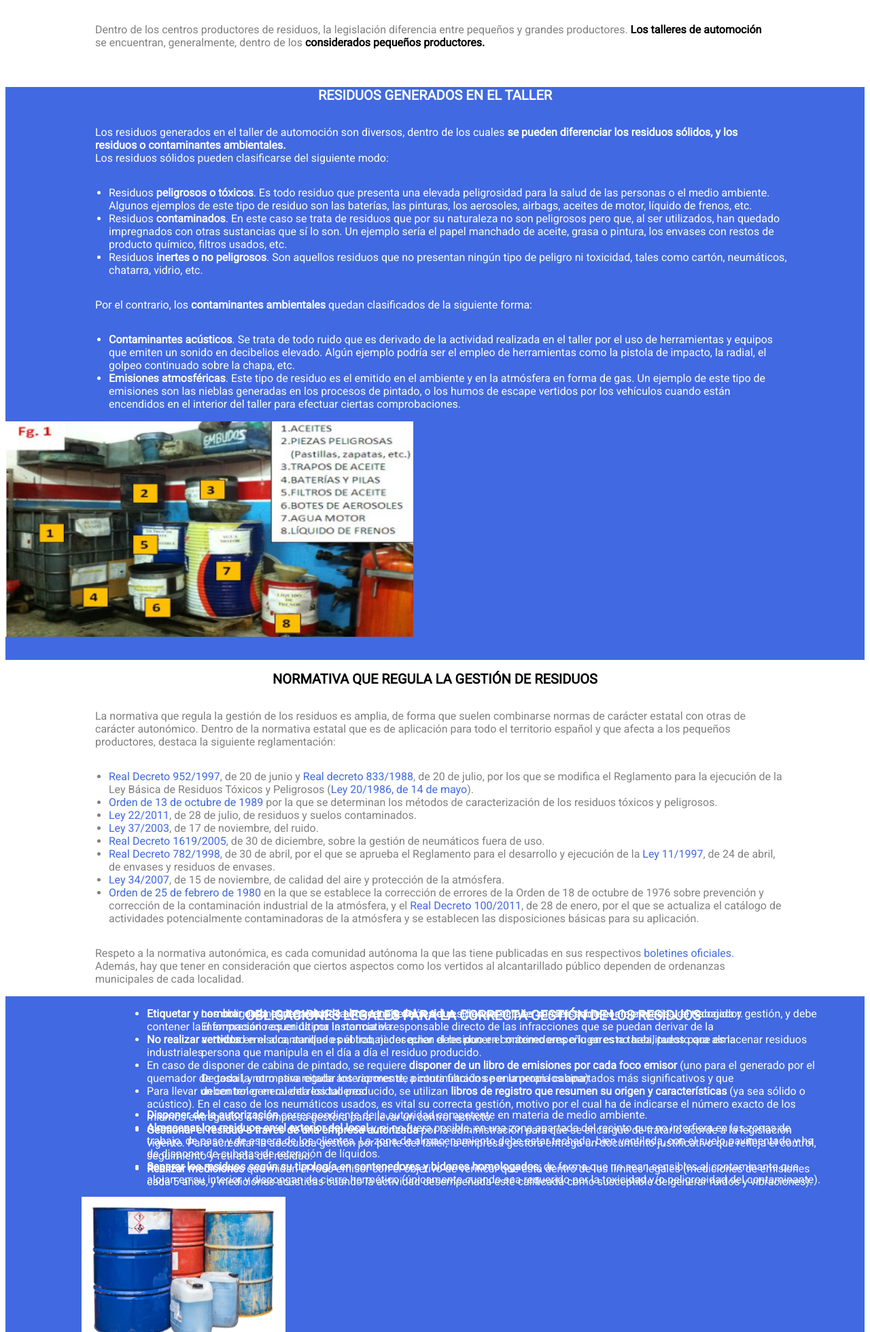
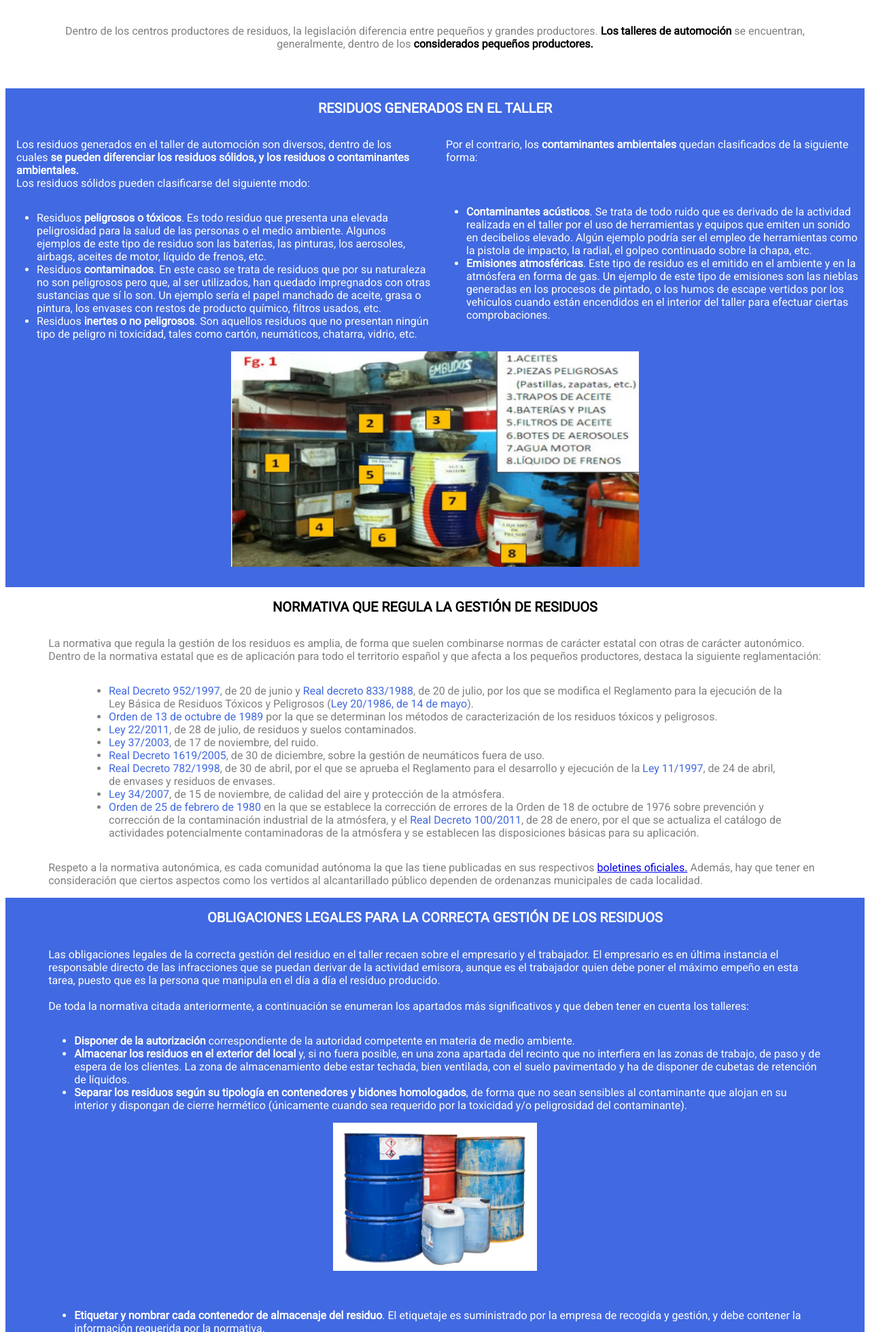
Before and after one commit to darkbazory/RETO2, a plain HTML site: page Hojas HTML/RESIDUOS.html in a window 1280 px wide. Shown: the part 840-2800 px from the top of the page at 68% size. Drawn offline with Linux system fonts and the light colour scheme.

Commit message:
residuos sonia

```diff
--- a/Hojas CSS/CSS_Residuos.css
+++ b/Hojas CSS/CSS_Residuos.css
@@ -9,7 +9,7 @@
      color: black;
  }
 
-.introduccion {
+#introduccion {
     display: grid;
 }
 
@@ -17,13 +17,13 @@
     justify-self: center;
 }
 
-.p_intro {
+#introduccion > div p {
     color: gray;
     width: 300px;
     text-align: center;
 }
 
-.imagen {
+#introduccion div {
     display: grid;
     justify-content: center;
     margin-bottom: 40px;
@@ -36,30 +36,27 @@
 
 /*--------- Residuos taller -----------*/
 
- .residuos_taller {
+ #residuos_taller {
     background-color: royalblue;
     display: grid;
 }
 
-.residuos_taller h2 {
+#residuos_taller h2 {
     color: white;
 }
 
-.re_solidos {
+#residuos_taller div{
     display: grid;
 }
 
-.residuos_taller p {
+
+#residuos_taller p {
     color: white;
     width: 300px;
     justify-self: center;
 }
 
-.re_ambientales {
-    display: grid;
-}
-
-.li_re {
+#residuos_taller > div li{
     width: 280px;
     justify-self: center;
     color: white;
@@ -72,11 +69,11 @@
 }
 
 /*------------Normativa---------*/
-.normativa {
+#normativa {
     display: grid;
 }
 
-.normativa p {
+#normativa p {
     justify-self: center;
     width: 300px;
     color: gray;
@@ -86,35 +83,41 @@
     color: gray;
 }
 
-.a_color{ /*le damos color a los enlaces */
+.ul_nor a{ /*le damos color a los enlaces */
     text-decoration: none;
     color:royalblue;
 }
 
-.a_color:hover {
+.ul_nor a:hover {
     color: darksalmon;
     text-decoration: underline;
 }
 
 
  /*----------- Obligaciones ----------*/
-.obligaciones {
+#obligaciones {
     background-color: royalblue;
     display: grid;
 }
 
-.area1 {
+#obligaciones div {
     display: grid;
 }
 
-.obligaciones h2 {
+#obligaciones > div p {
+    color: white;
+    width: 300px;
+    justify-self: center;
+}
+
+#obligaciones > div li {
+    width: 280px;
+    justify-self: center;
     color: white;
 }
 
-.area1 p {
+#obligaciones h2 {
     color: white;
-    width: 300px;
-    justify-self: center;
 }
 
 .img_res {
@@ -124,16 +127,16 @@
 
 /*-------- Tipo Residuos --------*/
 
-.tipos {
+#tipos {
     display: grid;
 }
 
-.tl_residuos {
+#tl_residuos {
     justify-self: center;
 }
 
 /* CSS Tabla distintos residuos */
-.tl_residuos th{ /* le damos un estilo a la cabecera para diferenciar del cuerpo */
+#tl_residuos th{ /* le damos un estilo a la cabecera para diferenciar del cuerpo */
     padding: 5px;
     font-size: 16px;
     background-color: #83aec0;
@@ -154,7 +157,7 @@
     text-transform: uppercase;
 }
 
-.tl_residuos td {
+#tl_residuos td {
     background-image: url(../Imagenes/fondo_tr01.png);
     background-position: left top;
     font-size: 15px;
@@ -175,16 +178,16 @@
 /*-------------------------------------------version tablet------------------------------------*/
 @media (min-width:600px){
 
-    .introduccion {
+    #introduccion {
         display: grid;
         grid-template-areas: "a b";
     }
 
-    .grid_1 {
+    #grid_1 {
         grid-area: a;
     }
 
-    .imagen {
+    #imagen {
         grid-area: b;
     }
 
@@ -192,36 +195,34 @@
         margin-top: 70px;
     }
 
-    .p_intro {
-        text-align: left;
-    }
-
  /*--------- Residuos taller -----------*/
-    .residuos_taller {
+    #residuos_taller {
         grid-template-areas: "h2 h2"
                              "a b"
                              "c c" ;
     }
 
-    .residuos_taller h2{
+    #residuos_taller h2{
         grid-area: h2;
     }
 
-    .re_solidos {
+    #re_solidos {
         grid-area: a;
     }
 
-    .re_ambientales {
+    #re_ambientales {
         grid-area: b;
     }
-     .img_residuos {
+
+    .img_residuos {
          grid-area: c;
          width: 600px;
     }
 
 /*--------- Normativa -----------*/
-    .normativa p{
-        width: 650px;
+    #normativa p  {
+        text-align: left;
+        width: 90%;
     }
 
     .ul_nor {
@@ -230,20 +231,20 @@
 
 /*--------- Obligaciones--------*/
 
-    .obligaciones {
+    #obligaciones {
         grid-template-areas: "h2 h2"
                               "a  b"  ;
     }
 
-    .obligaciones h2 {
+    #obligaciones h2 {
         grid-area: h2;
     }
 
-    .area1 {
+    #area1 {
         grid-area: a;
     }
 
-    .area2 {
+    #area2 {
         grid-area: b;
     }
 
@@ -260,18 +261,19 @@
         width: 1000px;
     }
 
-    .introduccion {
+    #introduccion {
         display: list-item;
+    }
+
+    #introduccion > div p {
+        width: 90%;
+        justify-self: center;
     }
 
     .grid_1 {
         display: grid;
     }
 
-    .p_intro {
-        width: 1000px;
-        justify-self: center;
-    }
 
     .img_intro {
         width: 600px;
@@ -285,41 +287,23 @@
         display: list-item;
     }
 
-    .re_solidos {
-        display: grid;
+    #residuos_taller p {
+        width: 600px;
     }
 
-    .re_solidos p{
-        justify-self: center;
-        width: 1000px;
-    }
-
-    .re_ambientales p {
-        width: 1000px;
-
+    #residuos_taller > div li{
+        width: 580px;
     }
 
     .ul_re {
         display: grid;
     }
 
-    .li_re {
-        width: 1000px;
-        justify-self: center;
-    }
-
     .img_residuos {
         justify-self: center;
     }
 
-
-
-
 /*--------- Normativa -----------*/
-    .normativa p{
-        width: 1000px;
-    }
-
     .ul_nor {
         width: 1000px;
         justify-self: center;
@@ -327,23 +311,42 @@
 
 /*-------- Obligaciones -----------*/
 
-    .obligaciones {
-        grid-template-areas: none;
-
+    #obligaciones {
+        display: flex; /* Utilizamos flex para ponerlo en una columna*/
+        flex-direction: column;
     }
 
-    .obligaciones p {
-        width: 800px;
-    }
-    .area1 {
-        display: inline-block;
+    #obligaciones > div p {
+        width: 90%;
     }
 
-    .area2 {
-        display: inline-block;
+    #obligaciones > div li {
+        width: 90%;
+    }
+
+    #obligaciones h2 {
+        grid-area: none;
+    }
+
+    #area1 {
+        grid-area: none;
+    }
+
+    #area2 {
+        grid-area: none;
     }
 
 
 
 
+
+
+
+
+
+
+
+
+
+
 }
--- a/Hojas HTML/RESIDUOS.html
+++ b/Hojas HTML/RESIDUOS.html
@@ -47,11 +47,11 @@
         </div>
     </header>
     <!-------------------- Fin Barra de Navegacion-------------------------------->
-    <section class="residuos">
+    <section>
         <h2>CÓMO SE GESTIONAN LOS RESIDUOS EN EL TALLER</h2>
-        <Article class="introduccion">
-            <div class="grid_1">
-                <p class="p_intro">
+        <Article id="introduccion">
+            <div id="grid_1">
+                <p>
                     La globalización mundial ha hecho que exista una mayor divulgación
                     de los problemas medioambientales que ha sufrido nuestro planeta a
                     lo largo de los tiempos. A su vez, esta divulgación se ha traducido
@@ -63,7 +63,7 @@
                     su separación para el reciclado, forma parte de las responsabilidades
                     diarias de muchos ciudadanos.
                 </p>
-                <p class="p_intro">
+                <p>
                     El sector industrial, y en concreto los talleres de automoción,
                     son considerados por la reglamentación actual como productores
                     de residuos, algunos de los cuales, además, son clasificados como
@@ -73,9 +73,9 @@
                     sobre el medio ambiente.
                 </p>
             </div>
-            <div class="imagen">
+            <div id="imagen">
                 <img class="img_intro" src="../Imagenes/Resi_690x460.jpg">
-                <p class="p_intro">
+                <p>
                     Dentro de los centros productores de residuos,
                     la legislación diferencia entre pequeños y grandes productores.
                     <span><strong>Los talleres de automoción</strong></span> se encuentran, generalmente, dentro
@@ -84,9 +84,9 @@
             </div>
         </Article>
         <!----------- Sección residuos de taller------------------------->
-        <article class="residuos_taller">
+        <article id="residuos_taller">
             <h2>Residuos generados en el taller</h2>
-            <div class="re_solidos">
+            <div id="re_solidos">
                 <p>
                     Los residuos generados en el taller de automoción son diversos,
                     dentro de los cuales <strong>se pueden diferenciar los residuos sólidos,
@@ -95,33 +95,33 @@
                     Los residuos sólidos pueden clasificarse del siguiente modo:
                 </p>
                 <ul class="ul_re">
-                    <li class="li_re">Residuos <strong>peligrosos o tóxicos</strong>. Es todo residuo
+                    <li>Residuos <strong>peligrosos o tóxicos</strong>. Es todo residuo
                         que presenta una elevada peligrosidad para la salud de las
                         personas o el medio ambiente. Algunos ejemplos de este tipo
                         de residuo son las baterías, las pinturas, los aerosoles,
                         airbags, aceites de motor, líquido de frenos, etc.</li>
-                    <li class="li_re">Residuos <strong>contaminados</strong>. En este caso se trata
+                    <li>Residuos <strong>contaminados</strong>. En este caso se trata
                         de residuos que por su naturaleza no son peligrosos pero que,
                         al ser utilizados, han quedado impregnados con otras sustancias
                         que sí lo son. Un ejemplo sería el papel manchado de aceite,
                         grasa o pintura, los envases con restos de producto químico,
                         filtros usados, etc.</li>
-                    <li class="li_re">Residuos <strong>inertes o no peligrosos</strong>. Son aquellos
+                    <li>Residuos <strong>inertes o no peligrosos</strong>. Son aquellos
                         residuos que no presentan ningún tipo de peligro ni toxicidad,
                         tales como cartón, neumáticos, chatarra, vidrio, etc.</li>
                 </ul>
             </div>
-            <div class="re_ambientales">
+            <div id="re_ambientales">
                 <p>Por el contrario, los <strong>contaminantes ambientales</strong> quedan clasificados
                     de la siguiente forma:</p>
                 <ul class="ul_left">
-                    <li class="li_re"><strong>Contaminantes acústicos</strong>. Se trata de todo ruido
+                    <li><strong>Contaminantes acústicos</strong>. Se trata de todo ruido
                         que es derivado de la actividad realizada en el taller por el
                         uso de herramientas y equipos que emiten un sonido en
                         decibelios elevado. Algún ejemplo podría ser el empleo de
                         herramientas como la pistola de impacto, la radial, el golpeo
                         continuado sobre la chapa, etc.</li>
-                    <li class="li_re"><strong>Emisiones atmosféricas</strong>. Este tipo de residuo es
+                    <li><strong>Emisiones atmosféricas</strong>. Este tipo de residuo es
                         el emitido en el ambiente y en la atmósfera en forma de gas.
                         Un ejemplo de este tipo de emisiones son las nieblas generadas
                         en los procesos de pintado, o los humos de escape vertidos por
@@ -132,7 +132,7 @@
             <img class="img_residuos" src="../Imagenes/residuos01.png">
         </article>
         <!--------------------------Normativa------------------------------>
-        <article class="normativa">
+        <article id="normativa">
             <h2>Normativa que regula la gestión de residuos</h2>
             <p>
                 La normativa que regula la gestión de los residuos es amplia,
@@ -143,56 +143,58 @@
             </p>
             <ul class="ul_nor">
                 <!--Usamos el atributo target black para abrir el enlace en una pestaña nueva-->
-                <li><a class="a_color" href=https://www.boe.es/buscar/doc.php?id=BOE-A-1997-14934 target="_blank">Real
+                <li><a href=https://www.boe.es/buscar/doc.php?id=BOE-A-1997-14934 target="_blank">Real
                         Decreto 952/1997</a>,
-                    de 20 de junio y <a class="a_color" href=https://www.boe.es/buscar/doc.php?id=BOE-A-1988-18848
-                        target="_blank">Real decreto 833/1988</a>,
+                    de 20 de junio y <a href=https://www.boe.es/buscar/doc.php?id=BOE-A-1988-18848 target="_blank">Real
+                        decreto 833/1988</a>,
                     de 20 de julio, por los que se modifica
                     el Reglamento para la ejecución de la Ley Básica de Residuos
-                    Tóxicos y Peligrosos (<a class="a_color" href=https://www.boe.es/buscar/doc.php?id=BOE-A-1986-12192
+                    Tóxicos y Peligrosos (<a href=https://www.boe.es/buscar/doc.php?id=BOE-A-1986-12192
                         target="_blank">Ley 20/1986, de 14 de mayo</a>).</li>
 
-                <li><a class="a_color" href=https://www.boe.es/buscar/doc.php?id=BOE-A-1989-26488 target="_blank">Orden
+                <li><a href=https://www.boe.es/buscar/doc.php?id=BOE-A-1989-26488 target="_blank">Orden
                         de 13 de octubre de 1989</a>
                     por la que se determinan los métodos de caracterización de los residuos tóxicos y peligrosos.</li>
 
-                <li><a class="a_color" href=https://www.boe.es/buscar/doc.php?id=BOE-A-2011-13046 target="_blank">Ley
+                <li><a href=https://www.boe.es/buscar/doc.php?id=BOE-A-2011-13046 target="_blank">Ley
                         22/2011</a>,
                     de 28 de julio, de residuos y suelos contaminados.</li>
 
-                <li><a class="a_color" href=https://www.boe.es/buscar/act.php?id=BOE-A-2003-20976 target="_blank">Ley
+                <li><a href=https://www.boe.es/buscar/act.php?id=BOE-A-2003-20976 target="_blank">Ley
                         37/2003</a>,
                     de 17 de noviembre, del ruido.</li>
 
-                <li><a class="a_color" href=https://www.boe.es/buscar/doc.php?id=BOE-A-2006-41 target="_blank">Real
+                <li><a href=https://www.boe.es/buscar/doc.php?id=BOE-A-2006-41 target="_blank">Real
                         Decreto 1619/2005</a>,
                     de 30 de diciembre, sobre la gestión de neumáticos fuera de uso.</li>
 
-                <li><a class="a_color" href=https://www.boe.es/buscar/doc.php?id=BOE-A-1998-10214 target="_blank">Real
+                <li><a href=https://www.boe.es/buscar/doc.php?id=BOE-A-1998-10214 target="_blank">Real
                         Decreto 782/1998</a>,
                     de 30 de abril, por el que se aprueba el Reglamento
-                    para el desarrollo y ejecución de la <a class="a_color"
-                        href=https://www.boe.es/buscar/doc.php?id=BOE-A-1997-8875 target="_blank">Ley 11/1997</a>,
-                    de 24 de abril, de envases y residuos de envases.</li>
-                <li><a class="a_color" href=https://www.boe.es/buscar/doc.php?id=BOE-A-2007-19744 target="_blank">Ley
+                    para el desarrollo y ejecución de la
+                    <a href=https://www.boe.es/buscar/doc.php?id=BOE-A-1997-8875 target="_blank">Ley 11/1997</a>,
+                    de 24 de abril, de envases y residuos de envases.
+                </li>
+                <li><a href=https://www.boe.es/buscar/doc.php?id=BOE-A-2007-19744 target="_blank">Ley
                         34/2007</a>, de 15 de noviembre,
                     de calidad del aire y protección de la atmósfera.</li>
 
-                <li><a class="a_color" href=https://www.boe.es/buscar/doc.php?id=BOE-A-1976-24477 target="_blank">Orden
+                <li><a href=https://www.boe.es/buscar/doc.php?id=BOE-A-1976-24477 target="_blank">Orden
                         de 25 de febrero de 1980</a>
                     en la que se establece la corrección de errores de la Orden de 18 de octubre de 1976 sobre
                     prevención y corrección de la
-                    contaminación industrial de la atmósfera, y el <a class="a_color"
-                        href=https://www.boe.es/buscar/doc.php?id=BOE-A-2011-1643 target="_blank">
+                    contaminación industrial de la atmósfera, y el
+                    <a href=https://www.boe.es/buscar/doc.php?id=BOE-A-2011-1643 target="_blank">
                         Real Decreto 100/2011</a>, de 28 de enero,
                     por el que se actualiza el catálogo de actividades potencialmente contaminadoras de la
-                    atmósfera y se establecen las disposiciones básicas para su aplicación.</li>
+                    atmósfera y se establecen las disposiciones básicas para su aplicación.
+                </li>
             </ul>
             <p>
                 Respeto a la normativa autonómica,
                 es cada comunidad autónoma la que las tiene publicadas en sus
-                respectivos <a class="a_color"
-                    href=http://www.cepc.gob.es/centro-de-recursos/documentacion/enlaces_de_interes/boletines_oficiales_de_espana_y_ccaa
+                respectivos
+                <a href=http://www.cepc.gob.es/centro-de-recursos/documentacion/enlaces_de_interes/boletines_oficiales_de_espana_y_ccaa
                     target="_blank">
                     boletines oficiales.</a> Además, hay que tener en
                 consideración que ciertos aspectos como los vertidos al
@@ -201,9 +203,9 @@
             </p>
         </article>
         <!----------------------------- Obligaciones------------------------------->
-        <article class="obligaciones">
+        <article id="obligaciones">
             <h2>Obligaciones legales para la correcta gestión de los residuos</h2>
-            <div class="area1">
+            <div id="area1">
                 <p>
                     Las obligaciones legales de la correcta gestión del residuo en el
                     taller recaen sobre el empresario y el trabajador. El empresario es
@@ -217,45 +219,45 @@
                     talleres:
                 </p>
                 <ul>
-                    <li class="li_re"><strong>Disponer de la autorización</strong>
+                    <li><strong>Disponer de la autorización</strong>
                         correspondiente de la autoridad competente en materia de medio ambiente.</li>
-                    <li class="li_re"><strong>Almacenar los residuos en el exterior del local</strong> y,
+                    <li><strong>Almacenar los residuos en el exterior del local</strong> y,
                         si no fuera posible, en una zona apartada del recinto que no
                         interfiera en las zonas de trabajo, de paso y de espera de los
                         clientes. La zona de almacenamiento debe estar techada, bien
                         ventilada, con el suelo pavimentado y ha de disponer de cubetas
                         de retención de líquidos.</li>
-                    <li class="li_re"><strong>Separar los residuos según su tipología en contenedores
+                    <li><strong>Separar los residuos según su tipología en contenedores
                             y bidones homologados</strong>, de forma que no sean sensibles al contaminante
                         que alojan en su interior y dispongan de cierre hermético (únicamente
                         cuando sea requerido por la toxicidad y/o peligrosidad del contaminante).</li>
                 </ul>
                 <img class="img_res" src="../Imagenes/Resi3.jpg">
             </div>
-            <div class="area2">
-                <ul class="ul_left">
-                    <li class="li_re"><strong>Etiquetar y nombrar cada contenedor de almacenaje del residuo</strong>.
+            <div id="area2">
+                <ul>
+                    <li><strong>Etiquetar y nombrar cada contenedor de almacenaje del residuo</strong>.
                         El etiquetaje es suministrado por la empresa de recogida y gestión, y debe
                         contener la información requerida por la normativa.</li>
-                    <li class="li_re"><strong>No realizar vertidos</strong> en el alcantarillado público,
+                    <li><strong>No realizar vertidos</strong> en el alcantarillado público,
                         ni desechar el residuo en contenedores o lugares no habilitados para almacenar
                         residuos industriales.</li>
-                    <li class="li_re">En caso de disponer de cabina de pintado, se requiere <strong>
+                    <li>En caso de disponer de cabina de pintado, se requiere <strong>
                             disponer de un libro de emisiones por cada foco emisor</strong> (uno para el
                         generado por el quemador de gasoil, y otro para regular los vapores de pintura
                         filtrados por la propia cabina).</li>
-                    <li class="li_re">Para llevar un control general del residuo producido, se utilizan
+                    <li>Para llevar un control general del residuo producido, se utilizan
                         <strong>libros de registro que resumen su origen y características</strong>
                         (ya sea sólido o acústico). En el caso de los neumáticos usados, es vital su correcta
                         gestión, motivo por el cual ha de indicarse el número exacto de los mismos entregados
                         a la empresa gestora para llevar un control estricto.
                     </li>
-                    <li class="li_re"><strong>Gestionar el residuo a través de una empresa autorizada
+                    <li><strong>Gestionar el residuo a través de una empresa autorizada
                         </strong> por la administración para que se encargue de tratarlo acorde a la
                         legislación vigente. Para acreditar la adecuada gestión por parte del taller,
                         la empresa gestora entrega un documento justificativo que refleja el control,
                         seguimiento y retirada del residuo.</li>
-                    <li class="li_re"><strong>Realizar mediciones</strong> que midan el foco emisor con
+                    <li><strong>Realizar mediciones</strong> que midan el foco emisor con
                         el objetivo de verificar que está dentro de los límites legales (mediciones de
                         emisiones cada 5 años, y mediciones acústicas cuando la actividad desempeñada
                         esté calificada como susceptible de generar ruidos y vibraciones).</li>
@@ -263,9 +265,9 @@
             </div>
         </article>
         <!------------------------- Tipos de residuos----------------------------->
-        <article class="tipos">
+        <article id="tipos">
             <h2> Tipos de residuos de un taller según la codificación europea</h2>
-            <table class="tl_residuos">
+            <table id="tl_residuos">
                 <tr>
                     <th>Código</th>
                     <th>Descripción</th>
```
